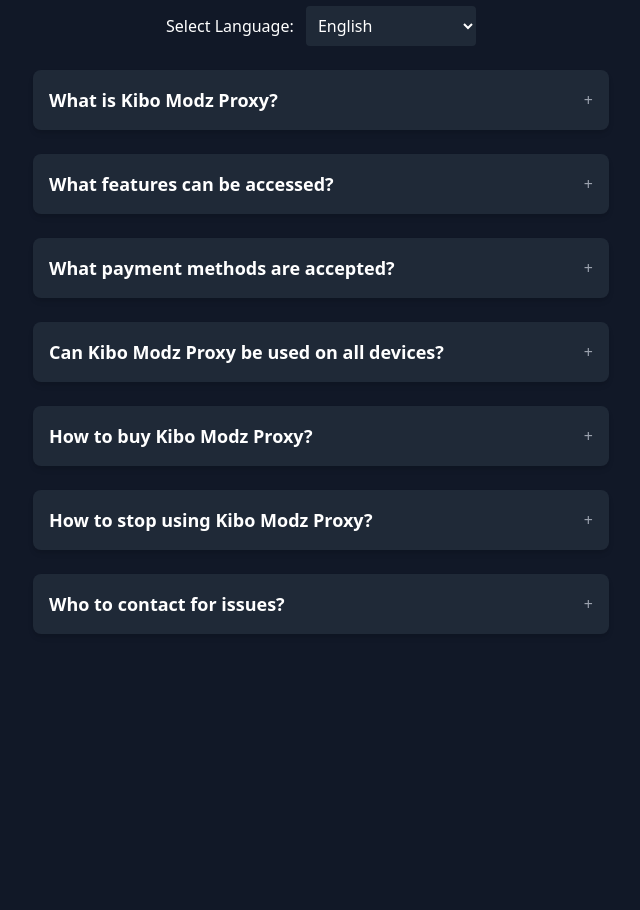
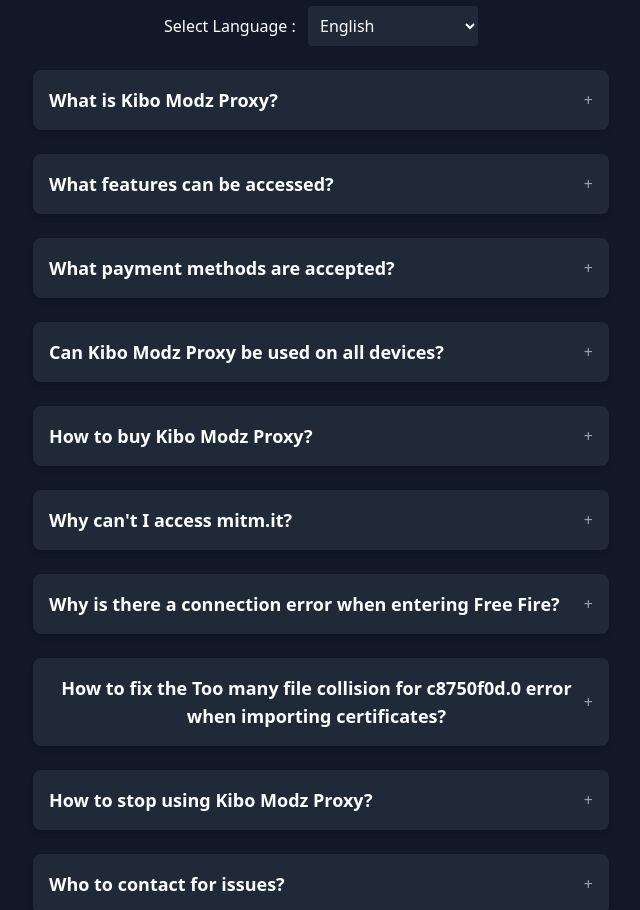
Before and after one commit to omnipotentsec/faq, a plain HTML site: page index.html in a window 1280 px wide. Shown: the part 114-1024 px from the top of the page, without its empty margins (319-959 px from the left). Before the commit the page ends 800 px from the top, so only its background shows below. Drawn offline with nearby package versions, Linux system fonts and the light colour scheme.

Commit message:
Update index.html

```diff
--- a/index.html
+++ b/index.html
@@ -12,7 +12,7 @@
     <h2 class="text-4xl font-extrabold mb-8 text-center">FAQ</h2>
 
     <div class="text-center mb-6">
-      <label for="language" class="mr-2">Select Language:</label>
+      <label for="language" class="mr-2">Select Language :</label>
       <select id="language" class="bg-gray-800 text-white p-2 rounded" onchange="changeLanguage()">
         <option value="en">English</option>
         <option value="id">Bahasa Indonesia</option>
@@ -32,8 +32,11 @@
       { q: "What payment methods are accepted?", a: "We offer various payment methods : <br><br>💰 <strong>Indonesia :</strong> QRIS, Dana, GoPay.<br>🌍 <strong>International :</strong> PayPal, Binance, and more.<br><br>Fast and secure transactions!" },
       { q: "Can Kibo Modz Proxy be used on all devices?", a: "This proxy can be used on various devices, including : <br><br>📱 <strong>Android :</strong> Rooted and Non-Root with Virtual Root like UGPhone.<br>🍏 <strong>iOS</strong><br>💻 <strong>Android Emulators :</strong> Bluestacks, LDPlayer, etc." },
       { q: "How to buy Kibo Modz Proxy?", a: "To access Kibo Modz Proxy, you need to purchase it first. All proxy details (IP & Port) are only given to official buyers. Please contact the admin/seller for more information." },
+      { q: "Why can't I access mitm.it?", a: "If you cannot access mitm.it, it means your device is not connected to the proxy correctly. Ensure that:<br>✔ The entered IP & Port are correct.<br>✔ ProxyDroid is active.<br>✔ Root is enabled.<br>✔ The internet connection is stable and not blocked." },
+      { q: "Why is there a connection error when entering Free Fire?", a: "This error may be caused by:<br>✔ The mitmproxy certificate is not installed correctly.<br>✔ The proxy is incorrect or not active.<br>✔ Root is not enabled.<br>Make sure all installation steps are performed correctly to avoid this error." },
+      { q: "How to fix the Too many file collision for c8750f0d.0 error when importing certificates?", a: "If you see this error in Root Certificate Manager, do the following:<br>✔ Scroll down and find the old mitmproxy certificate.<br>✔ Delete the old certificate.<br>✔ Re-import the new certificate from mitm.it." },
       { q: "How to stop using Kibo Modz Proxy?", a: "If you want to return to normal mode, follow these steps :<br>🔹 Disable proxy connection in ProxyDroid.<br>🔹 Remove mitmproxy certificate if you no longer want to use it.<br>🔹 Restart your phone or network to restore normal connection." },
-      { q: "Who to contact for issues?", a: "If you experience issues or have questions before purchasing, please contact the official Kibo Modz Proxy admin/seller on Discord." }
+      { q: "Who to contact for issues?", a: "If you experience issues or have questions before purchasing, please contact the official Kibo Modz Proxy admin/seller on Discord. <a href='https://discord.gg/ffbeta' class='text-blue-400'>Join Discord</a>." }
     ],
     id: [
       { q: "Apa itu Kibo Modz Proxy?", a: "Kibo Modz Proxy adalah proxy khusus yang memungkinkan pengguna membuka semua fitur premium di Free Fire tanpa top up. Dengan proxy ini, Anda bisa mengakses skin, emote, bundle, dan banyak lagi secara gratis!" },
@@ -41,8 +44,11 @@
       { q: "Metode pembayaran apa saja yang diterima?", a: "Kami menawarkan berbagai metode pembayaran : <br><br>💰 <strong>Indonesia :</strong> QRIS, Dana, GoPay.<br>🌍 <strong>Internasional :</strong> PayPal, Binance, dan lainnya.<br><br>Transaksi cepat dan aman!" },
       { q: "Apakah Kibo Modz Proxy bisa digunakan di semua perangkat?", a: "Proxy ini bisa digunakan di berbagai perangkat, termasuk : <br><br>📱 <strong>Android :</strong> Root dan Non-Root dengan Virtual Root seperti UGPhone.<br>🍏 <strong>iOS</strong><br>💻 <strong>Emulator Android :</strong> Bluestacks, LDPlayer, dll." },
       { q: "Bagaimana cara membeli Kibo Modz Proxy?", a: "Untuk mengakses Kibo Modz Proxy, Anda harus membelinya terlebih dahulu. Semua detail proxy (IP & Port) hanya diberikan kepada pembeli resmi. Silakan hubungi admin/penjual untuk informasi lebih lanjut." },
+      { q: "Kenapa tidak bisa mengakses mitm.it?", a: "Jika Anda tidak dapat mengakses mitm.it, berarti perangkat belum terhubung ke proxy dengan benar. Pastikan :<br>✔ IP & Port yang dimasukkan benar.<br>✔ ProxyDroid sudah aktif.<br>✔ Root telah aktif.<br>✔ Koneksi internet stabil dan tidak terblokir." },
+      { q: "Kenapa muncul kesalahan sambungan saat masuk ke Free Fire?", a: "Beberapa penyebab error ini bisa meliputi :<br>✔ Sertifikat mitmproxy belum dipasang dengan benar.<br>✔ Proxy salah atau belum aktif.<br>✔ Root belum diaktifkan.<br>Untuk menghindari kesalahan ini, pastikan seluruh langkah instalasi sudah dilakukan dengan benar." },
+      { q: "Bagaimana cara mengatasi error Too many file collision for c8750f0d.0 saat mengimpor sertifikat?", a: "Jika muncul error ini ketika mengimpor sertifikat di Root Certificate Manager, lakukan langkah berikut :<br>✔ Scroll ke bawah dan cari sertifikat mitmproxy yang lama.<br>✔ Hapus sertifikat lama tersebut.<br>✔ Import ulang sertifikat baru dari mitm.it." },
       { q: "Bagaimana cara berhenti menggunakan Kibo Modz Proxy?", a: "Jika Anda ingin kembali ke mode normal, ikuti langkah-langkah berikut :<br>🔹 Nonaktifkan koneksi proxy di ProxyDroid.<br>🔹 Hapus sertifikat mitmproxy jika tidak ingin menggunakannya lagi.<br>🔹 Restart ponsel atau jaringan Anda untuk mengembalikan koneksi normal." },
-      { q: "Siapa yang bisa dihubungi jika ada masalah?", a: "Jika Anda mengalami masalah atau memiliki pertanyaan sebelum membeli, silakan hubungi admin/penjual resmi Kibo Modz Proxy di Discord." }
+      { q: "Siapa yang bisa dihubungi jika ada masalah?", a: "Jika Anda mengalami masalah atau memiliki pertanyaan sebelum membeli, silakan hubungi admin/penjual resmi Kibo Modz Proxy di Discord. <a href='https://discord.gg/ffbeta' class='text-blue-400'>Join Discord</a>." }
     ]
   };
 
```
